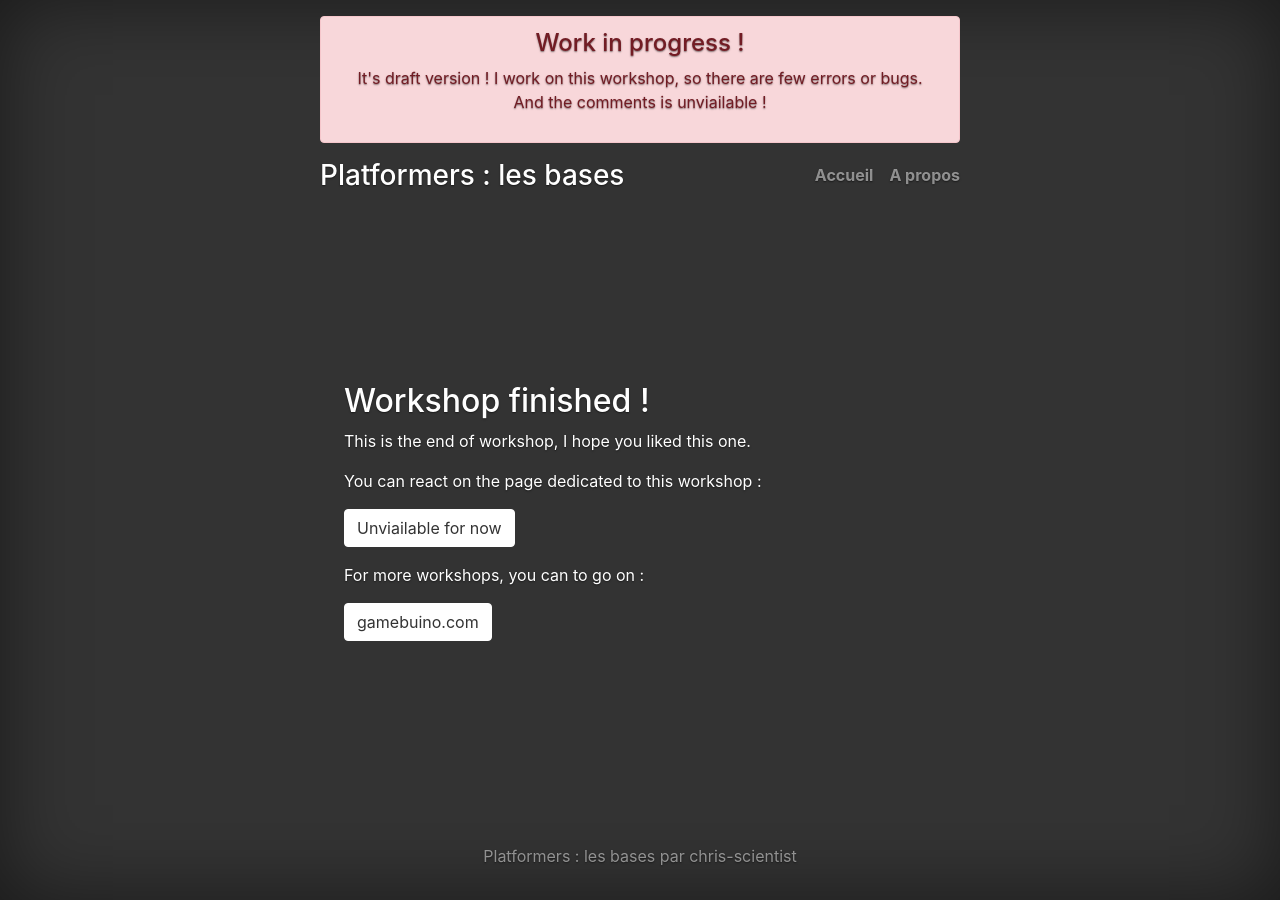
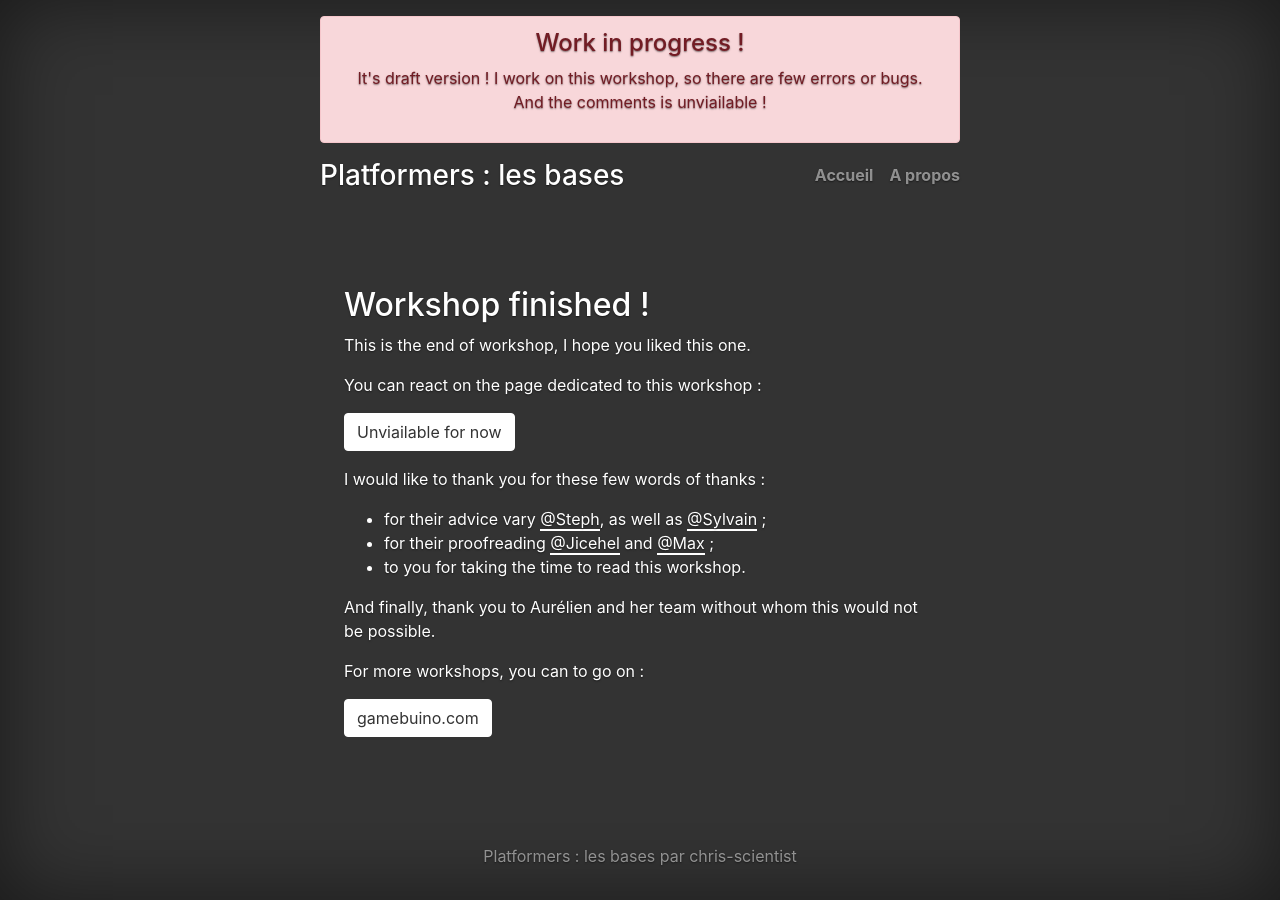
Before and after one commit to chris-scientist/gb-platformer-ws-01, a Jekyll site: the page built from docs/en/end.md, in a window 1280 px wide. Built offline with Jekyll 4.4.1, drawn with Linux system fonts in a browser that asks for light colours.

Commit message:
Update fin [EN]

```diff
--- a/docs/en/end.md
+++ b/docs/en/end.md
@@ -13,6 +13,13 @@ You can react on the page dedicated to this workshop :
 
 {% include react-btn.html %}
 
+I would like to thank you for these few words of thanks :
+* for their advice vary <a href="https://gamebuino.com/fr/@steph" class="external-link" >@Steph</a>, as well as <a href="https://gamebuino.com/fr/@sylvain" class="external-link" >@Sylvain</a> ;
+* for their proofreading <a href="https://gamebuino.com/fr/@jicehel" class="external-link" >@Jicehel</a> and <a href="https://gamebuino.com/fr/@Max" class="external-link" >@Max</a> ;
+* to you for taking the time to read this workshop.
+
+And finally, thank you to Aurélien and her team without whom this would not be possible.
+
 For more workshops, you can to go on :
 
 <a href="https://gamebuino.com/fr/academy" role="button" class="btn btn-secondary" >gamebuino.com</a>
```
